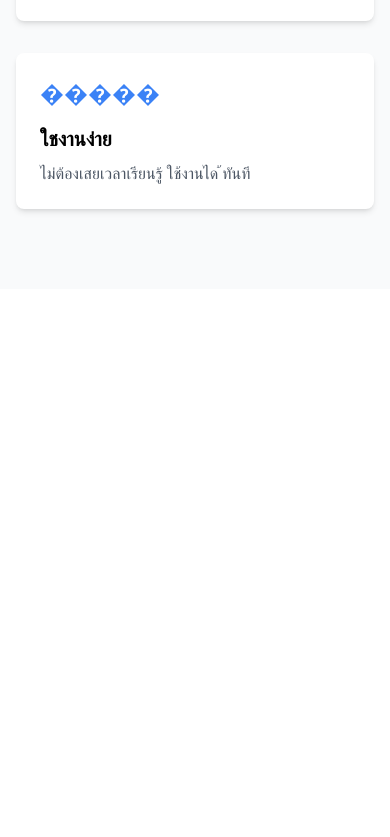
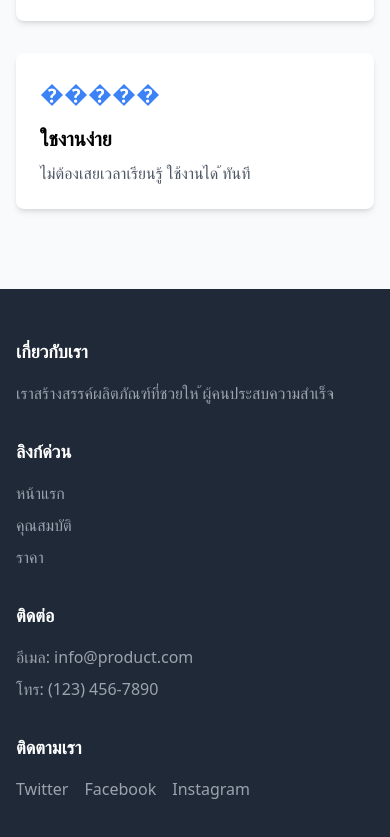
Before and after one commit to peerapat1331/product-landing-page, a plain HTML site: page index.html in a window 390 px wide. Shown: the part 935-1772 px from the top of the page. Before the commit the page ends 1224 px from the top, so only its background shows below. Drawn offline with nearby package versions, Linux system fonts and the light colour scheme.

Commit message:
เพมสวนท ายแบบ  Responsive

```diff
--- a/index.html
+++ b/index.html
@@ -51,7 +51,7 @@
                         <div class="text-blue-500 text-2xl mb-4">�������</div>
                         <h3 class="font-bold text-xl mb-2">รวดเร็วทันใจ</h3>
                         <p class="text-gray-600">สัมผัสประสบการณ์ความเร็วและประสัทธิภาพที่เหนือชั้น
-                         </p>
+                        </p>
                     </div>
                     <!-- คุณสมบัติที่ 2 -->
                     <div class="bg-white p-6 rounded-lg shadow-md">
@@ -71,8 +71,38 @@
 
     </main>
 
-    <footer>
-        <!-- สวนท ้าย ่ -->
+    <footer class="bg-gray-800 text-white py-12">
+        <div class="container mx-auto px-4">
+            <div class="grid grid-cols-1 md:grid-cols-4 gap-8">
+                <div>
+                    <h3 class="font-bold text-lg mb-4">เกี่ยวกับเรา</h3>
+                    <p class="text-gray-400">เราสร้างสรรค์ผลิตภัณฑ์ที่ชวยให ้ผู้คนประสบความสำเร็จ </p>
+                </div>
+                <div>
+                    <h3 class="font-bold text-lg mb-4">ลิงก์ด่วน</h3>
+                    <ul class="space-y-2 text-gray-400">
+                        <li><a href="#" class="hover:text-white">หน้าแรก</a></li>
+                        <li><a href="#features" class="hover:text-white">คุณสมบัติ</a></li>
+                        <li><a href="#pricing" class="hover:text-white">ราคา</a></li>
+                    </ul>
+                </div>
+                <div>
+                    <h3 class="font-bold text-lg mb-4">ติดต่อ</h3>
+                    <ul class="space-y-2 text-gray-400">
+                        <li>อีเมล: info@product.com</li>
+                        <li>โทร: (123) 456-7890</li>
+                    </ul>
+                </div>
+                <div>
+                    <h3 class="font-bold text-lg mb-4">ติดตามเรา</h3>
+                    <div class="flex space-x-4">
+                        <a href="#" class="text-gray-400 hover:text-white">Twitter</a>
+                        <a href="#" class="text-gray-400 hover:text-white">Facebook</a>
+                        <a href="#" class="text-gray-400 hover:text-white">Instagram</a>
+                    </div>
+                </div>
+            </div>
+        </div>
     </footer>
 </body>
 
```
